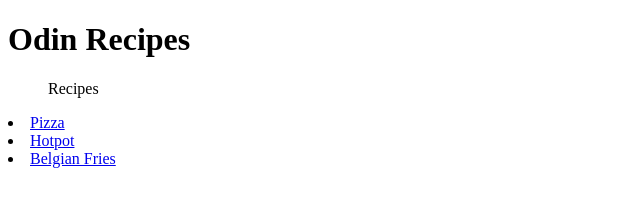
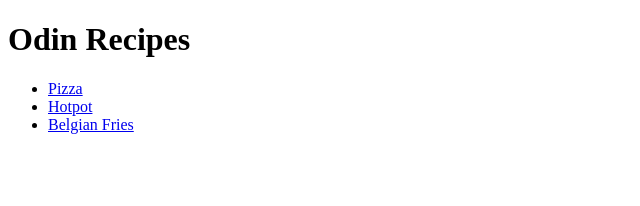
Before and after one commit to BrendonVince/odin-recipes, a plain HTML site: page index.html in a window 1280 px wide. Shown: the whole page, without its empty margins (0-640 px from the left). Drawn offline with Linux system fonts and the light colour scheme.

Commit message:
fixing heading text on index.html

```diff
--- a/index.html
+++ b/index.html
@@ -7,9 +7,10 @@
 </head>
 <body>
     <h1>Odin Recipes</h1>
-    <ul>Recipes</ul>
+    <ul>
         <li><a href="recipes/pizza.html">Pizza</a> </li>
         <li><a href="recipes/hotpot.html">Hotpot</a> </li>
         <li><a href="recipes/belgianfries.html">Belgian Fries</a> </li>
+    </ul>
 </body>
 </html>
```
